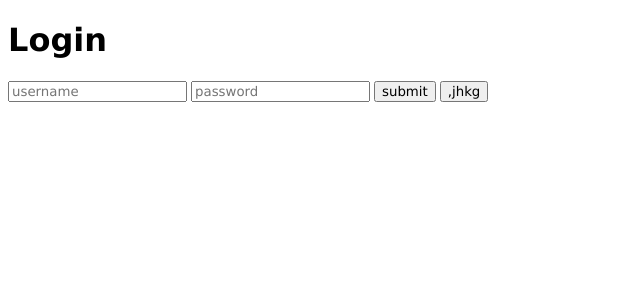
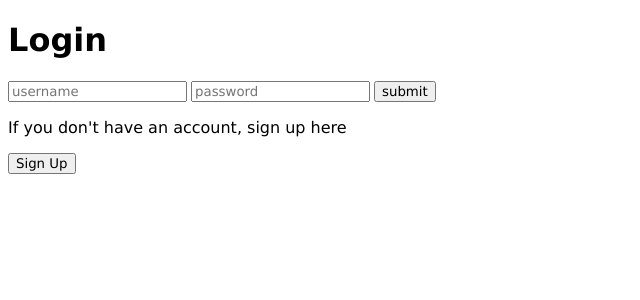
Before and after one commit to GrapesGoober/TodoCards-Project, a SvelteKit app in the folder TodoCards-FrontEnd/: page /login in a window 1280 px wide. Shown: the top 300 px of the page, without its empty margins (0-640 px from the left). Built offline with nearby package versions, Linux system fonts and the light colour scheme.

Commit message:
signup btn changed

```diff
--- a/TodoCards-FrontEnd/src/routes/login/+page.svelte
+++ b/TodoCards-FrontEnd/src/routes/login/+page.svelte
@@ -29,8 +29,9 @@
 {#if wrongPassword}
     <p class="wrong-text">username or password is incorrect</p>
 {/if}
-
-<button on:click={goToSignup}>,jhkg</button>
+<br>
+<p>If you don't have an account, sign up here</p>
+<button on:click={goToSignup}>Sign Up</button>
 
 <style>
     @import "../style.css";
```
